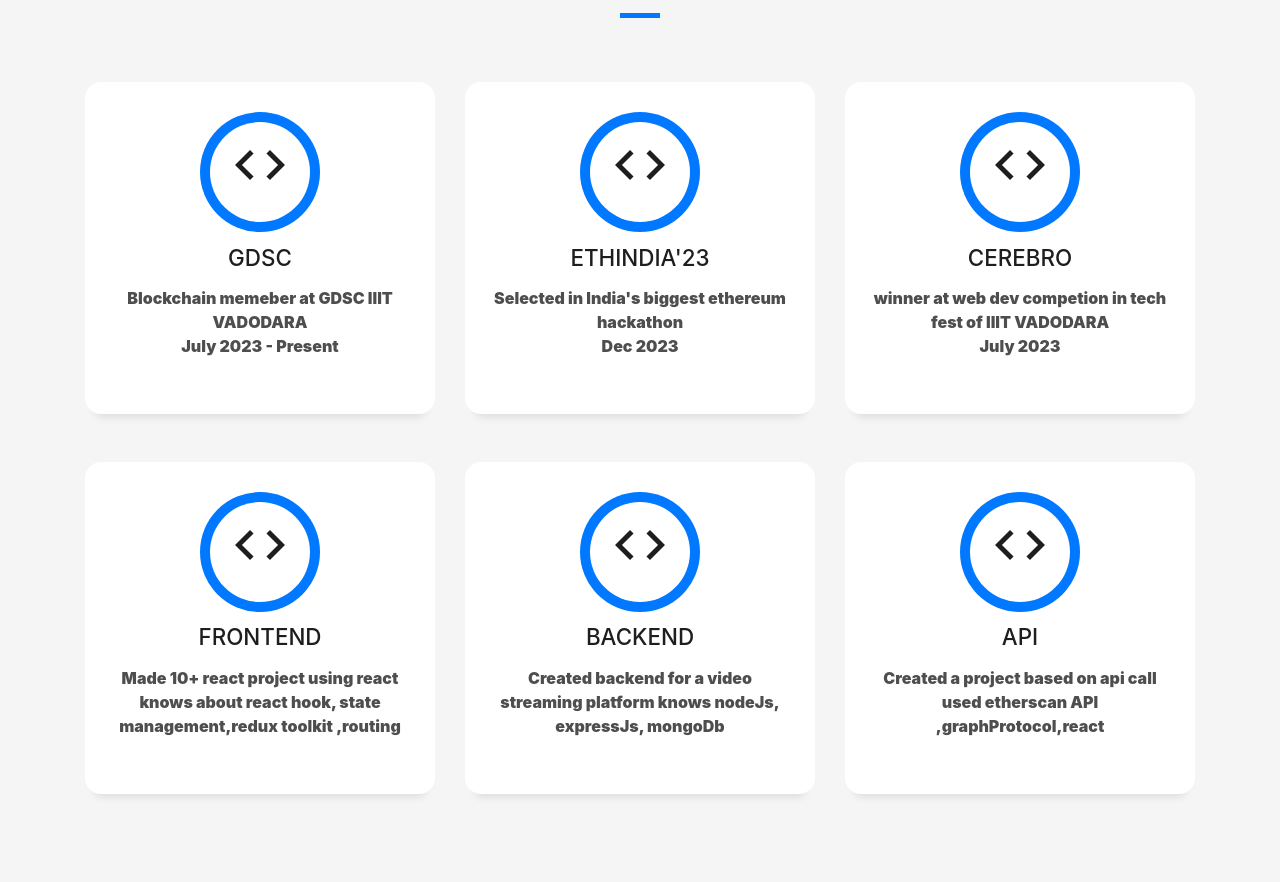
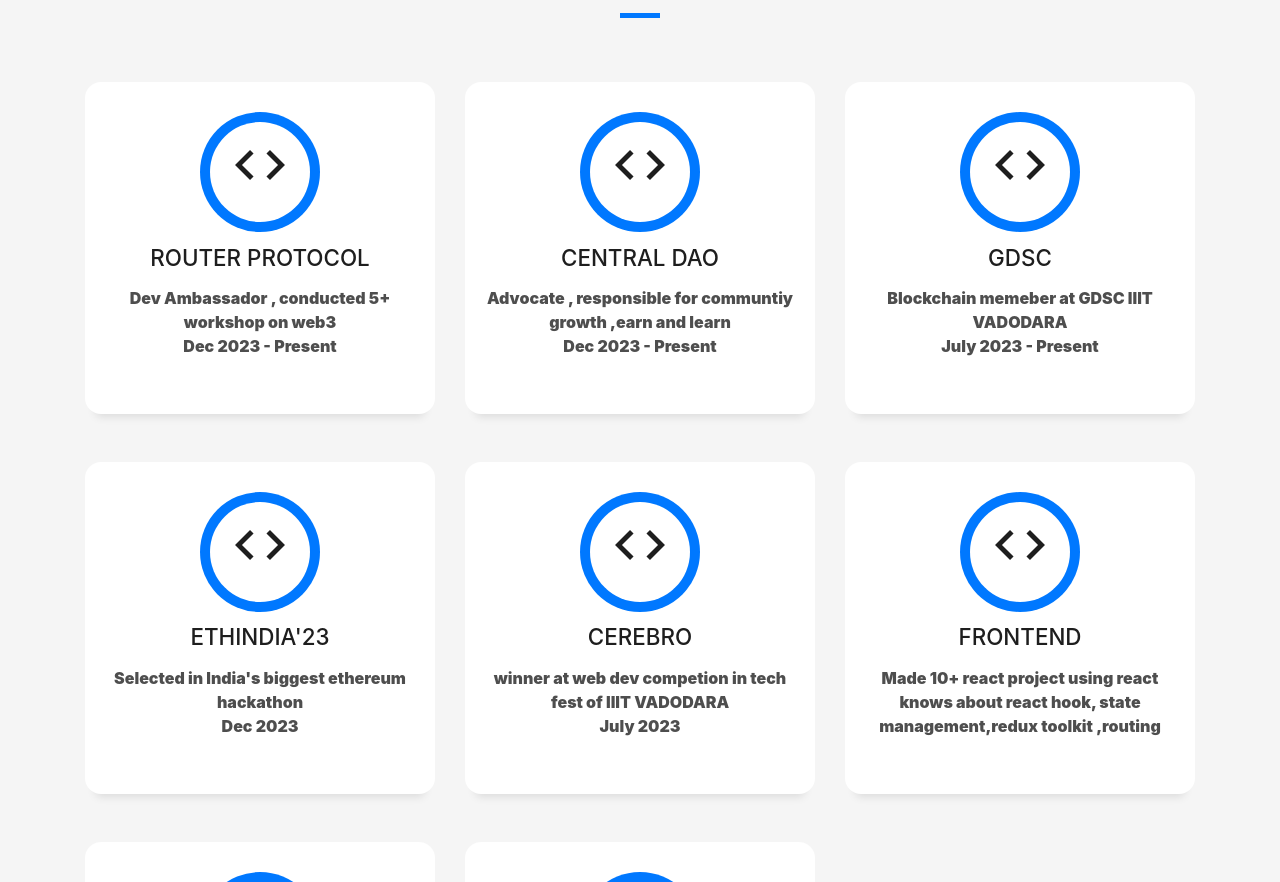
Before and after one commit to ayushsingh82/Resume, a plain HTML site: page index.html in a window 1280 px wide. Shown: the part 2206-3088 px from the top of the page. Drawn offline with Linux system fonts and the light colour scheme; files whose address does not match are found by name.

Commit message:
experience added

```diff
--- a/index.html
+++ b/index.html
@@ -280,6 +280,35 @@
       </div>
     </div>
     <div class="row">
+
+      <div class="col-md-4">
+        <div class="service-box">
+          <div class="service-ico">
+            <span class="ico-circle"><i class="material-icons" style="font-size: 60px">code</i></span>
+          </div>
+          <div class="service-content">
+            <h2 class="s-title"> Router Protocol</h2>
+            <p class="s-description text-center">
+            <b>Dev Ambassador , conducted 5+ workshop on web3 <br> Dec 2023 - Present</b>
+            </p>
+          </div>
+        </div>
+      </div>
+
+      <div class="col-md-4">
+        <div class="service-box">
+          <div class="service-ico">
+            <span class="ico-circle"><i class="material-icons" style="font-size: 60px">code</i></span>
+          </div>
+          <div class="service-content">
+            <h2 class="s-title"> Central Dao</h2>
+            <p class="s-description text-center">
+            <b>Advocate , responsible for communtiy growth ,earn and learn <br> Dec 2023 - Present</b>
+            </p>
+          </div>
+        </div>
+      </div>
+
 
       <div class="col-md-4">
         <div class="service-box">
```
